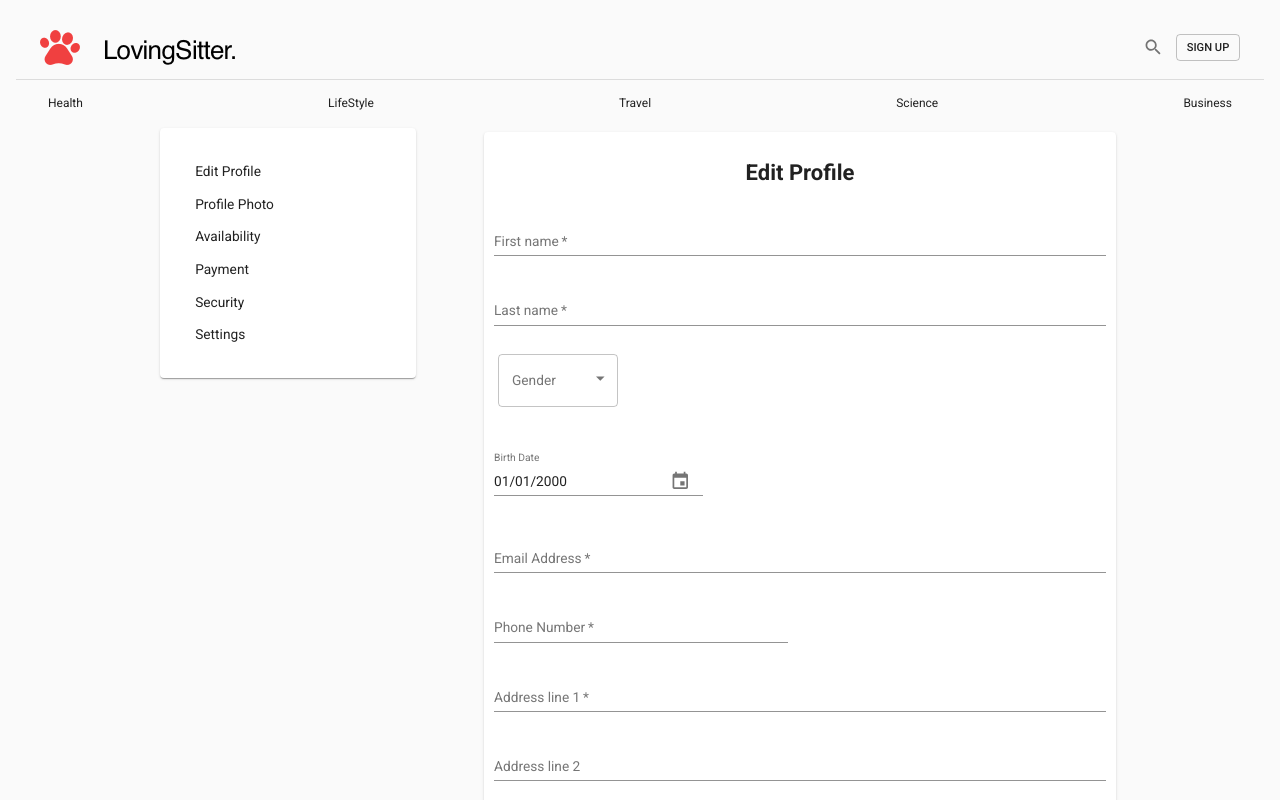
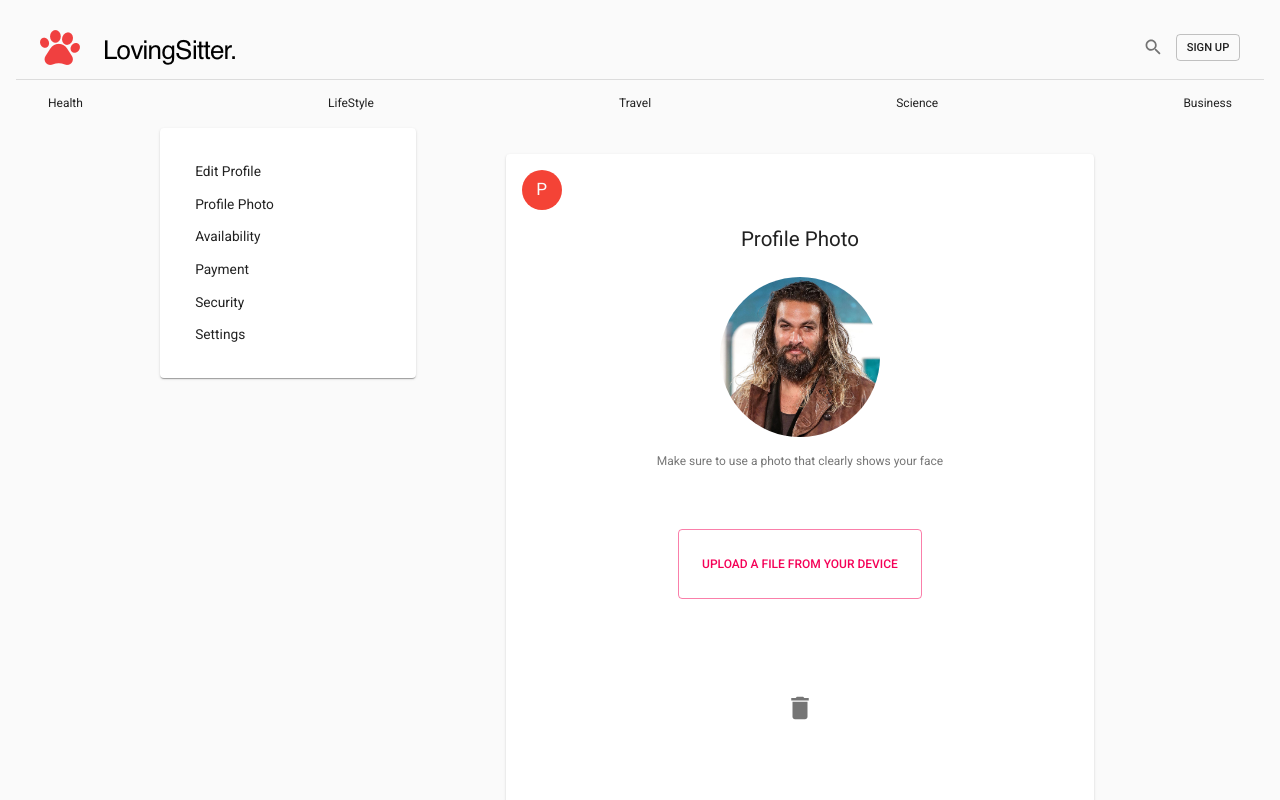
Before and after one commit to hatchways/team-lasagna, a React (Create React App) app in the folder client/: page /profilephoto in a window 1280 px wide. Shown: the top 800 px of the page. Built offline with nearby package versions, Linux system fonts and the light colour scheme.

Commit message:
pretty file upload

```diff
--- a/client/src/App.js
+++ b/client/src/App.js
@@ -6,7 +6,6 @@ import { BrowserRouter, Route, Switch } from "react-router-dom";
 
 import { theme } from "./themes/theme";
 import LandingPage from "./pages/Landing";
-import Register from "./Components/Register/Register"
 
 import "./App.css";
 
@@ -16,8 +15,18 @@ function App() {
       <MuiPickersUtilsProvider utils={DateFnsUtils}>
       <BrowserRouter>
         <Switch>
-          <Route path="/signup" component={Register} />
-          <Route path="/" component={LandingPage} />
+          <Route path='/signup'
+            render={(props) => <LandingPage {...props} pathName="signup" isAuthed={false} />}
+          />
+          <Route path='/dashboard'
+            render={(props) => <LandingPage {...props} pathName="dashboard" isAuthed={false} />}
+          />
+          <Route path='/profilephoto'
+            render={(props) => <LandingPage {...props} pathName="profilephoto" isAuthed={false} />}
+          />
+          <Route path='/'
+            render={(props) => <LandingPage {...props} pathName="dashboard" isAuthed={false} />}
+          />
         </Switch>
       </BrowserRouter>
       </MuiPickersUtilsProvider>
--- a/client/src/pages/Landing.js
+++ b/client/src/pages/Landing.js
@@ -1,30 +1,15 @@
 import React, { Component } from "react";
-
 import { withStyles, CssBaseline, Grid} from "@material-ui/core";
-//import { Route, Link } from "react-router-dom";
 
 import Navbar from '../Components/shared/Navbar'
 import MenuListComposition from '../Components/shared/SideMenu'
 import UserProfile from '../pages/UserProfile'
-//import Register from '../Components/Register/Register'
+import Register from '../Components/Register/Register'
+import ProfilePhoto from '../pages/ProfilePhoto'
 
 const landinPageStyle = theme => ({
   landingContainer: {
     margin: theme.spacing.unit * 2
-  },
-  root: {
-    display: 'flex',
-    minHeight: '100vh',
-  },
-  app: {
-    flex: 1,
-    display: 'flex',
-    flexDirection: 'column',
-  },
-  main: {
-    flex: 1,
-    padding: theme.spacing(6, 4),
-    background: '#eaeff1',
   },
   footer: {
     padding: theme.spacing(2),
@@ -34,8 +19,6 @@ const landinPageStyle = theme => ({
 
 class LandingPage extends Component {
   state = {
-    welcomeMessage: "Welcome to Dogs",
-    open: false,
     step: 0
   };
 
@@ -47,6 +30,22 @@ class LandingPage extends Component {
 
   render() {
     const { classes } = this.props;
+
+    const pathName = () => {
+      switch (this.props.pathName) {
+      case 'signup':
+        return <Register />
+      case 'dashboard':
+        return <UserProfile />
+      case 'profilephoto':
+        return <ProfilePhoto />
+      case '/':
+        return <UserProfile />
+      default:
+        throw new Error('should not get here!')
+      }
+    }
+
     return (
       <div className={classes.landingContainer}>
       <div>
@@ -59,7 +58,7 @@ class LandingPage extends Component {
               <MenuListComposition />
             </Grid>
             <Grid item xs={8}>
-              <UserProfile />
+              {pathName()}
             </Grid>
           </Grid>
         </div>
--- /dev/null
+++ b/client/src/pages/ProfilePhoto.js
@@ -0,0 +1,98 @@
+import React, { useState } from 'react';
+import { makeStyles } from '@material-ui/core/styles';
+//import clsx from 'clsx';
+import { Card, Grid, CardHeader, Avatar, CardContent, Typography, Button, IconButton,  } from '@material-ui/core';
+//import CardActions from '@material-ui/core/CardActions';
+import DeleteIcon from '@material-ui/icons/Delete';
+import { red } from '@material-ui/core/colors';
+
+
+const useStyles = makeStyles((theme) => ({
+  root: {
+    maxWidth: '100%',
+    minHeight: '100%',
+    margin: '4% 4%'
+  },
+  large: {
+    width: theme.spacing(20),
+    height: theme.spacing(20),
+  },
+  avatar: {
+    backgroundColor: red[500],
+  },
+  margin: {
+    //margin: theme.spacing(1),
+    margin: '6% 6%',
+    padding: '4% 4%'
+  },
+  fileInput: {
+    display: 'none',
+  },
+}));
+
+export default function ProfilePhoto() {
+  const classes = useStyles();
+  const [photoPath, setPhotoPath] = useState('../assets/JasonMomoa.jpg')
+
+  const handleFileUpload = (event) => {
+    console.log('file upload started')
+    console.log(event.target.files[0])
+    // send file to server and call setPhotoPath to update url
+  }
+
+  return (
+    <Card className={classes.root}>
+      <CardHeader
+        avatar={
+          <Avatar aria-label="recipe" className={classes.avatar}>
+            P
+          </Avatar>
+        }
+      />
+        <Grid item xs={12} style={{textAlign: "center", paddingBottom: '4%'}}>
+        <Typography component="h5" variant="h5">
+            Profile Photo
+        </Typography>
+        </Grid>
+        <Grid item xs={12} align="center">
+            <Avatar
+                alt="userphot"
+                src={photoPath}
+                className={classes.large}
+            />
+        </Grid>
+        <Grid item xs={12}>
+        <CardContent style={{textAlign: "center"}}>
+            <Typography variant="body2" color="textSecondary" component="p">
+                Make sure to use a photo that clearly shows your face
+            </Typography>
+        </CardContent>
+        </Grid>
+        <Grid item xs={12} align="center">
+        <input
+            accept="image/*"
+            className={classes.fileInput}
+            id="contained-button-file"
+            multiple
+            type="file"
+            onChange={handleFileUpload}
+        />
+        <label htmlFor="contained-button-file">
+            <Button
+                variant="outlined"
+                color="secondary"
+                className={classes.margin}
+                component="span"
+            >
+            Upload a file from your device
+            </Button>
+        </label>
+        </Grid>
+        <Grid item xs={12} align="center">
+            <IconButton aria-label="delete" className={classes.margin}>
+            <DeleteIcon fontSize="large" />
+            </IconButton>
+        </Grid>
+    </Card>
+  );
+}
```
Also changed, not shown: client/public/assets/JasonMomoa.jpg (added).
